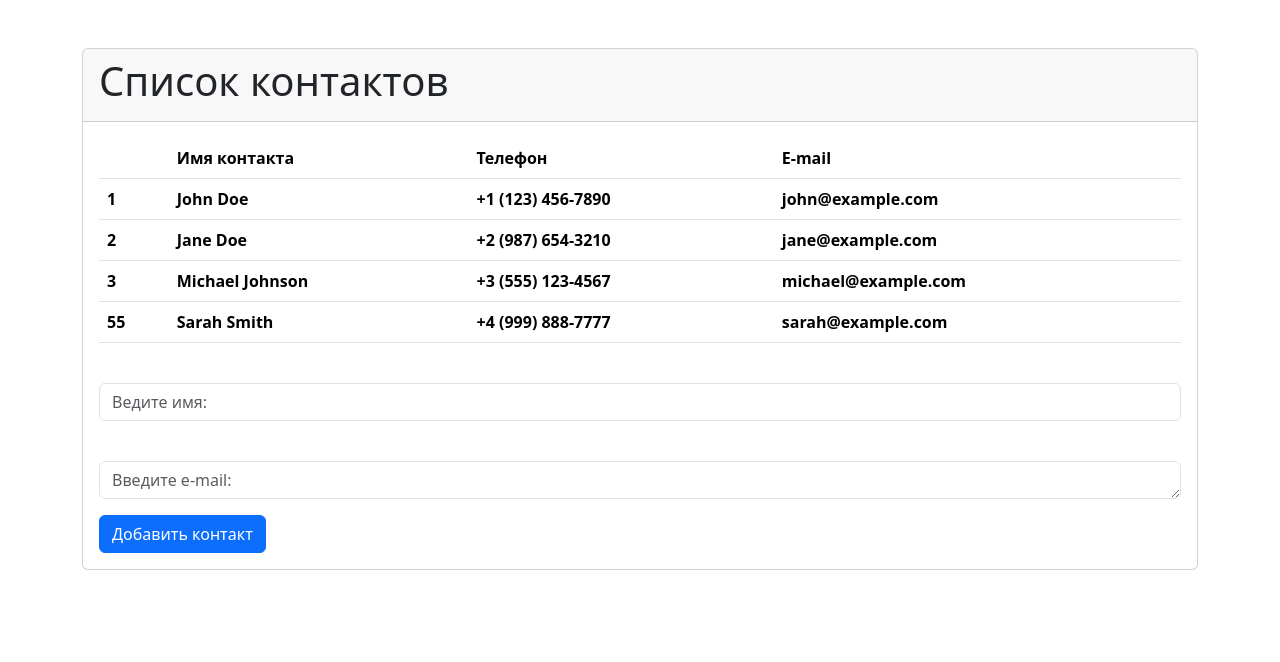
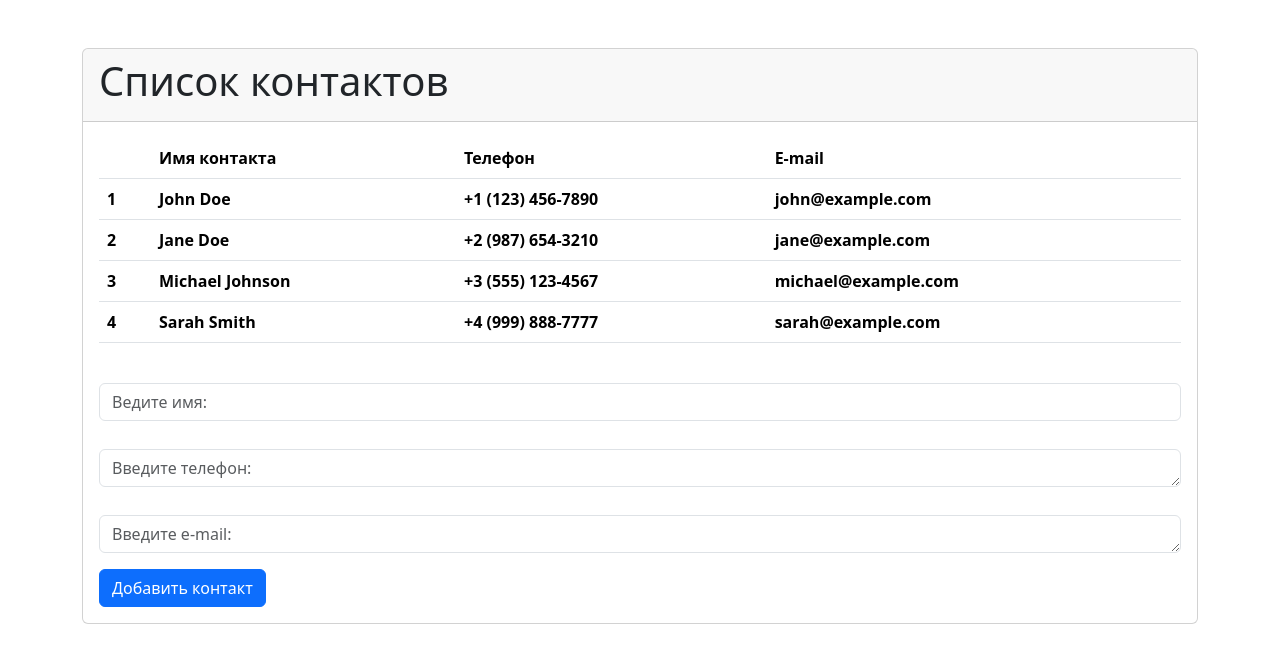
Before and after one commit to ShredingerN/full-contact, a React (Create React App) app in the folder client/: page / in a window 1280 px wide. Shown: the top 662 px of the page. Built offline with nearby package versions, Linux system fonts and the light colour scheme.

Commit message:
Добавлены валидации полей

```diff
--- a/client/src/App.js
+++ b/client/src/App.js
@@ -9,19 +9,19 @@ const App = () => {
       { id: 1, name: 'John Doe', phone: '+1 (123) 456-7890', email: 'john@example.com' },
       { id: 2, name: 'Jane Doe', phone: '+2 (987) 654-3210', email: 'jane@example.com' },
       { id: 3, name: 'Michael Johnson', phone: '+3 (555) 123-4567', email: 'michael@example.com' },
-      { id: 55, name: 'Sarah Smith', phone: '+4 (999) 888-7777', email: 'sarah@example.com' },
+      { id: 4, name: 'Sarah Smith', phone: '+4 (999) 888-7777', email: 'sarah@example.com' },
     ]);
 
-  const addContact = () => {
+  const addContact = (contactName, contactPhone, contactEmail) => {
     //компаратор
     const newId = contacts
       .sort((a, b) => a.id - b.id)[contacts.length - 1]
       .id + 1;
     const item = {
       id: newId,
-      name: 'New Contact',
-      phone: '+5 (000) 000-0000',
-      email: 'newcontact@example.com',
+      name: contactName,
+      phone: contactPhone,
+      email: contactEmail,
     };
 
     setContacts([...contacts, item]);
--- a/client/src/layout/FormContact/FormContact.jsx
+++ b/client/src/layout/FormContact/FormContact.jsx
@@ -1,15 +1,72 @@
+import { useState } from "react";
 const FormContact = (props) => {
+    const [contactName, setContactName] = useState('');
+    const [contactPhone, setContactPhone] = useState('');
+    const [contactEmail, setContactEmail] = useState();
+    const [errors, setErrors] = useState({ name: '', phone: '', email: '' });
+
+    const validate = () => {
+        let isValid = true;
+        const newErrors = { name: '', phone: '', email: '' };
+
+        if (!contactName) {
+            newErrors.name = 'Имя обязательно для заполнения';
+            isValid = false;
+        }
+        if (!contactPhone) {
+            newErrors.phone = 'Телефон обязательно для заполнения';
+            isValid = false;
+        }
+        if (!contactEmail) {
+            newErrors.email = 'E-mail обязательно для заполнения';
+            isValid = false;
+        }
+
+        setErrors(newErrors);
+        return isValid;
+    };
+
+    const submit = () => {
+        if (validate()) {
+            props.addContact(contactName, contactPhone, contactEmail);
+        }
+    };
+
     return (
         <div>
             <div className="mb-3">
                 <form>
-                    <div className="mb-3">
+                    <div className="mb-1">
                         <label className="form-label"></label>
-                        <input className="form-control" type="text" placeholder="Ведите имя:" />
+                        <input className="form-control"
+                            type="text"
+                            placeholder="Ведите имя:"
+                            onChange={(e) => { setContactName(e.target.value) }}
+                            value={contactName}
+                        />
+                        {errors.name && <small className="form-text text-danger">{errors.name}</small>}
                     </div>
-                    <div className="mb-3">
+                    <div className="mb-1">
                         <label className="form-label"></label>
-                        <textarea className="form-control" rows={1} placeholder="Введите e-mail:" />
+                        <textarea
+                            className="form-control"
+                            rows={1}
+                            placeholder="Введите телефон:"
+                            onChange={(e) => { setContactPhone(e.target.value) }}
+                            value={contactPhone}
+                        />
+                        {errors.phone && <small className="form-text text-danger">{errors.phone}</small>}
+                    </div>
+                    <div className="mb-1">
+                        <label className="form-label"></label>
+                        <textarea
+                            className="form-control"
+                            rows={1}
+                            placeholder="Введите e-mail:"
+                            value={contactEmail}
+                            onChange={(e) => { setContactEmail(e.target.value) }}
+                        />
+                        {errors.email && <small className="form-text text-danger">{errors.email}</small>}
                     </div>
                 </form>
             </div>
@@ -17,7 +74,7 @@ const FormContact = (props) => {
             <div>
                 <button
                     className="btn btn-primary"
-                    onClick={() => { props.addContact() }}>
+                    onClick={() => { submit() }}>
                     Добавить контакт
                 </button>
             </div>
```
